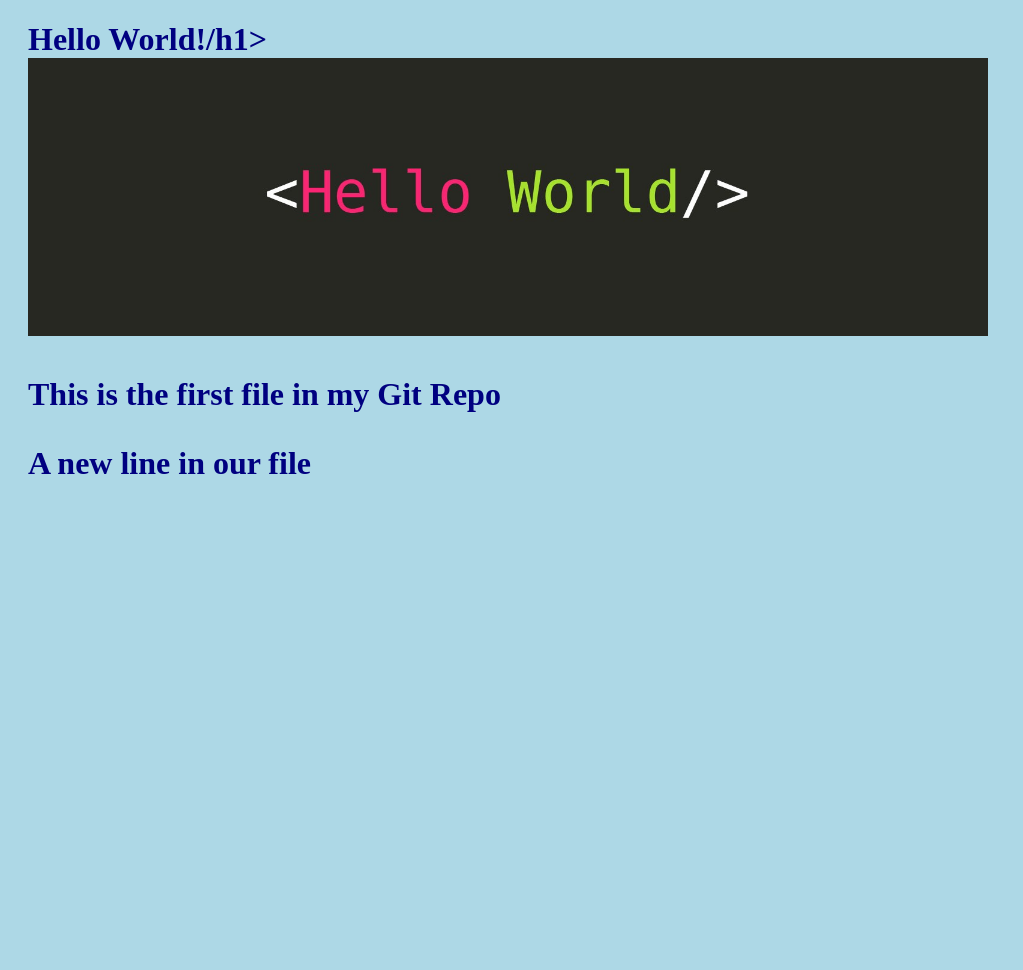
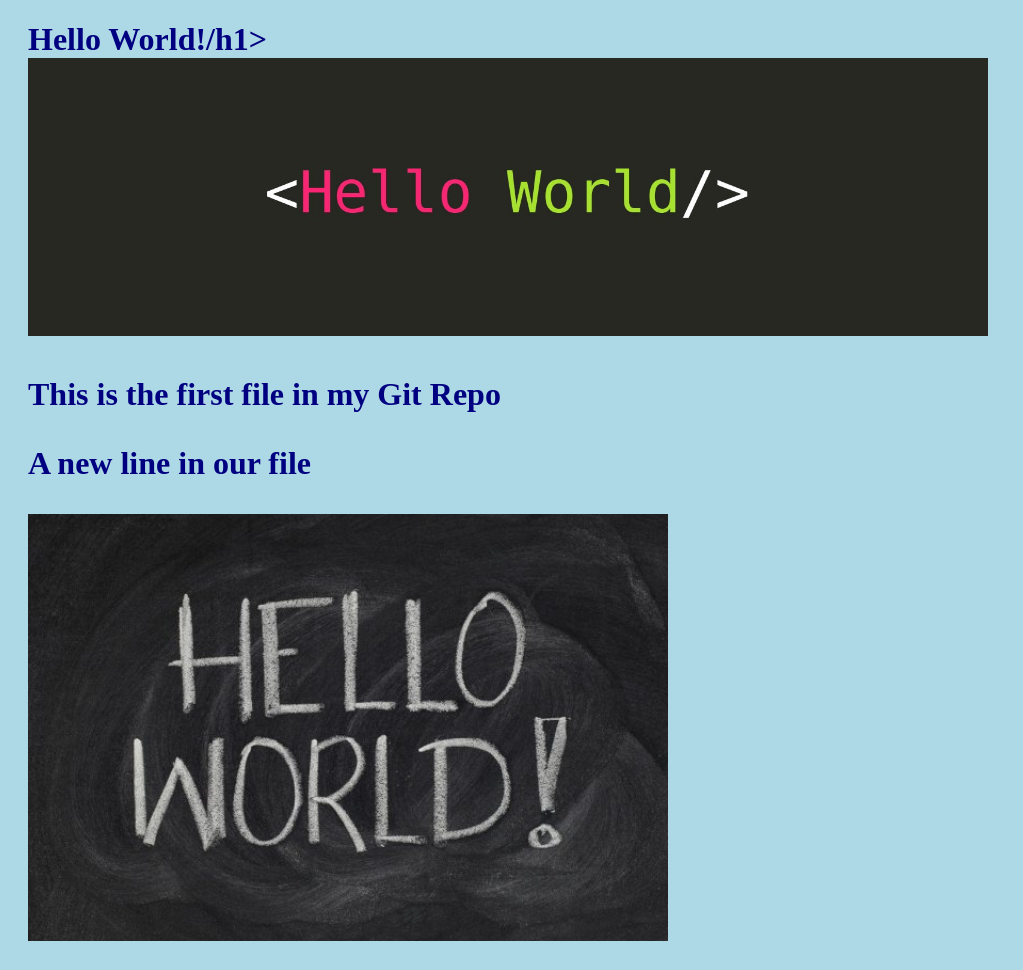
Before and after one commit to JayduttJeavio/hello-world, a plain HTML site: page index.html in a window 1280 px wide. Shown: the whole page, without its empty margins (0-1023 px from the left). Before the commit the page ends 800 px from the top, so only its background shows below. Drawn offline with Linux system fonts and the light colour scheme.

Commit message:
Added a new image to hello-world-images file

```diff
--- a/index.html
+++ b/index.html
@@ -11,5 +11,8 @@
 </div>
 <p>This is the first file in my Git Repo</p>
 <p>A new line in our file</p>
+<div><img src="img_hello_git.jpg" alt="Hello Git" style="width:100%;max-width:640px"
+
+</div>
 </body
 </html>
```
Also changed, not shown: img_hello_git.jpg (added).
